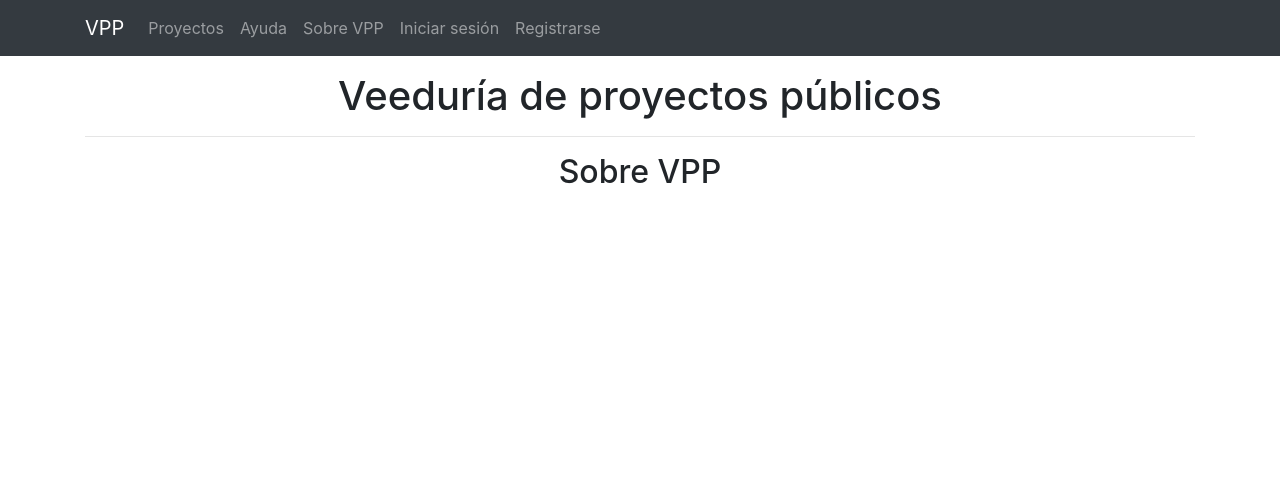
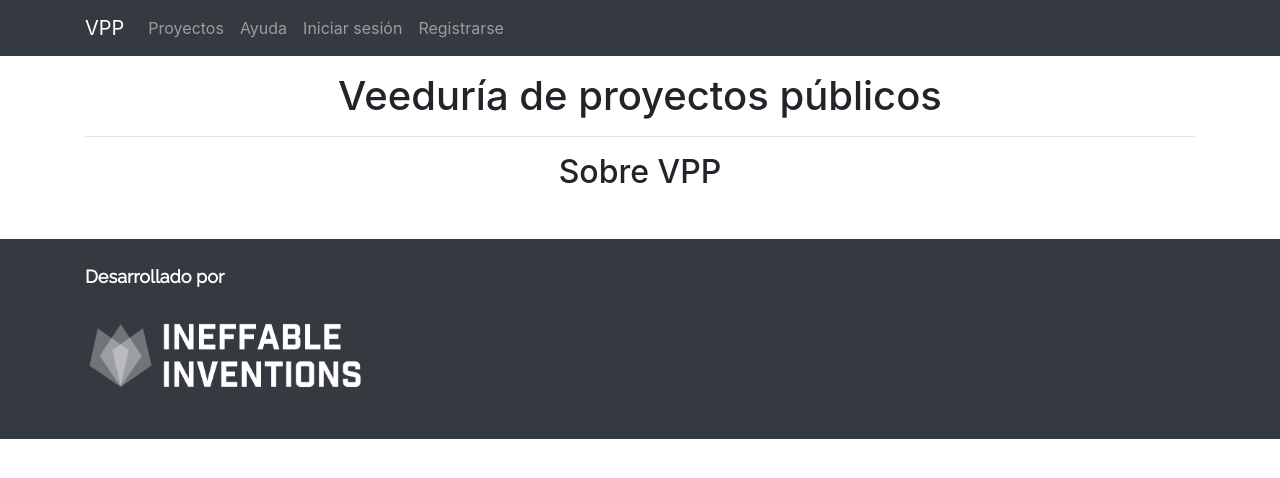
Before and after one commit to siicuidamos/sii-cuidamos, a React (Create React App) app in the folder client/: page /sobreVPP in a window 1280 px wide. Shown: the top 478 px of the page. Built offline with nearby package versions, Linux system fonts and the light colour scheme.

Commit message:
Footer added

```diff
--- a/client/public/index.html
+++ b/client/public/index.html
@@ -11,6 +11,7 @@
     crossorigin="anonymous">
   <link rel="stylesheet" href="https://stackpath.bootstrapcdn.com/bootstrap/4.1.3/css/bootstrap.min.css" integrity="sha384-MCw98/SFnGE8fJT3GXwEOngsV7Zt27NXFoaoApmYm81iuXoPkFOJwJ8ERdknLPMO"
     crossorigin="anonymous">
+  <link href="https://fonts.googleapis.com/css?family=Raleway" rel="stylesheet">
   <meta name="description" content="Esta aplicación expone información relevante de proyectos públicos de inversión en Colombia con el fin de que los ciudadanos le puedan hacer un seguimiento correcto al desarrollo e implementación de estos." />
   <meta name="author" content="Gabriel Pinto & Vivian Goméz">
 
--- a/client/src/App.jsx
+++ b/client/src/App.jsx
@@ -5,6 +5,7 @@ import OpcionesDeFiltros from './components/OpcionesDeFiltros';
 import DetailProyecto from './components/DetailProyecto';
 import Ayuda from './components/Ayuda';
 import SobreVPP from './components/SobreVPP';
+import Footer from './components/Footer';
 
 class App extends Component {
   render() {
@@ -24,6 +25,7 @@ class App extends Component {
             <Route path="/sobreVPP" component={SobreVPP} />
           </Switch>
         </div>
+        <Footer />
       </div>
     );
   }
--- /dev/null
+++ b/client/src/components/Footer.jsx
@@ -0,0 +1,32 @@
+import React, { Component } from 'react';
+
+class Footer extends Component {
+  render() {
+    return (
+      <footer className="footer bg-dark raleway f-18 text-white">
+        <div className="container container-fluid">
+          <div className="row">
+            <div
+              className="col-xl-6 col-lg-7 col-md-6 mt-4 col-12"
+              id="desarrollado"
+            >
+              <p className="text-justify font-weight-bold">Desarrollado por</p>
+              <a
+                className="zoom-tilt"
+                href="http://ineffableinventions.com.co/"
+                target="blank"
+              >
+                <img
+                  className="mw-280 img-fluid"
+                  src={require('../images/logos/ineffableInventions.png')}
+                  alt=""
+                />
+              </a>
+            </div>
+          </div>
+        </div>
+      </footer>
+    );
+  }
+}
+export default Footer;
--- a/client/src/components/NavBar.jsx
+++ b/client/src/components/NavBar.jsx
@@ -138,11 +138,11 @@ class Navbar extends Component {
                   </Link>
                 </li>
 
-                <li className="nav-item">
+                {/* <li className="nav-item">
                   <Link to="/sobreVPP" className="nav-link">
                     Sobre VPP
                   </Link>
-                </li>
+                </li>  */}
 
                 {this.mostrarSeccionAutenticacion()}
               </ul>
--- a/client/src/index.css
+++ b/client/src/index.css
@@ -25,6 +25,10 @@ body {
 
 html {
     overflow-x: hidden;
+}
+
+footer {
+    min-height: 200px;
 }
 
 .letra-pequenia {
@@ -80,3 +84,37 @@ html {
 .proyecto-general:hover {
     transform: scale(1.04);
 }
+
+.raleway {
+    font-family: 'Raleway', sans-serif;
+}
+
+.f-18 {
+    font-size: 18px;
+}
+
+.zoom-tilt img {
+    -webkit-transition: all 0.3s ease-out;
+    -moz-transition: all 0.3s ease-out;
+    -ms-transition: all 0.3s ease-out;
+    -o-transition: all 0.3s ease-out;
+    transition: all 0.3s ease-out;
+}
+
+.zoom-tilt img:hover {
+    -webkit-transform: rotate(5deg) scale(1.3);
+    -moz-transform: rotate(5deg) scale(1.3);
+    -ms-transform: rotate(5deg) scale(1.3);
+    -o-transform: rotate(5deg) scale(1.3);
+    transform: rotate(5deg) scale(1.3);
+}
+
+.mw-280 {
+    max-width: 280px;
+}
+
+@media (max-width:763px) {
+    #desarrollado {
+        text-align: center !important;
+    }
+}
```
Also changed, not shown: client/src/images/logos/ineffableInventions.png (added).
